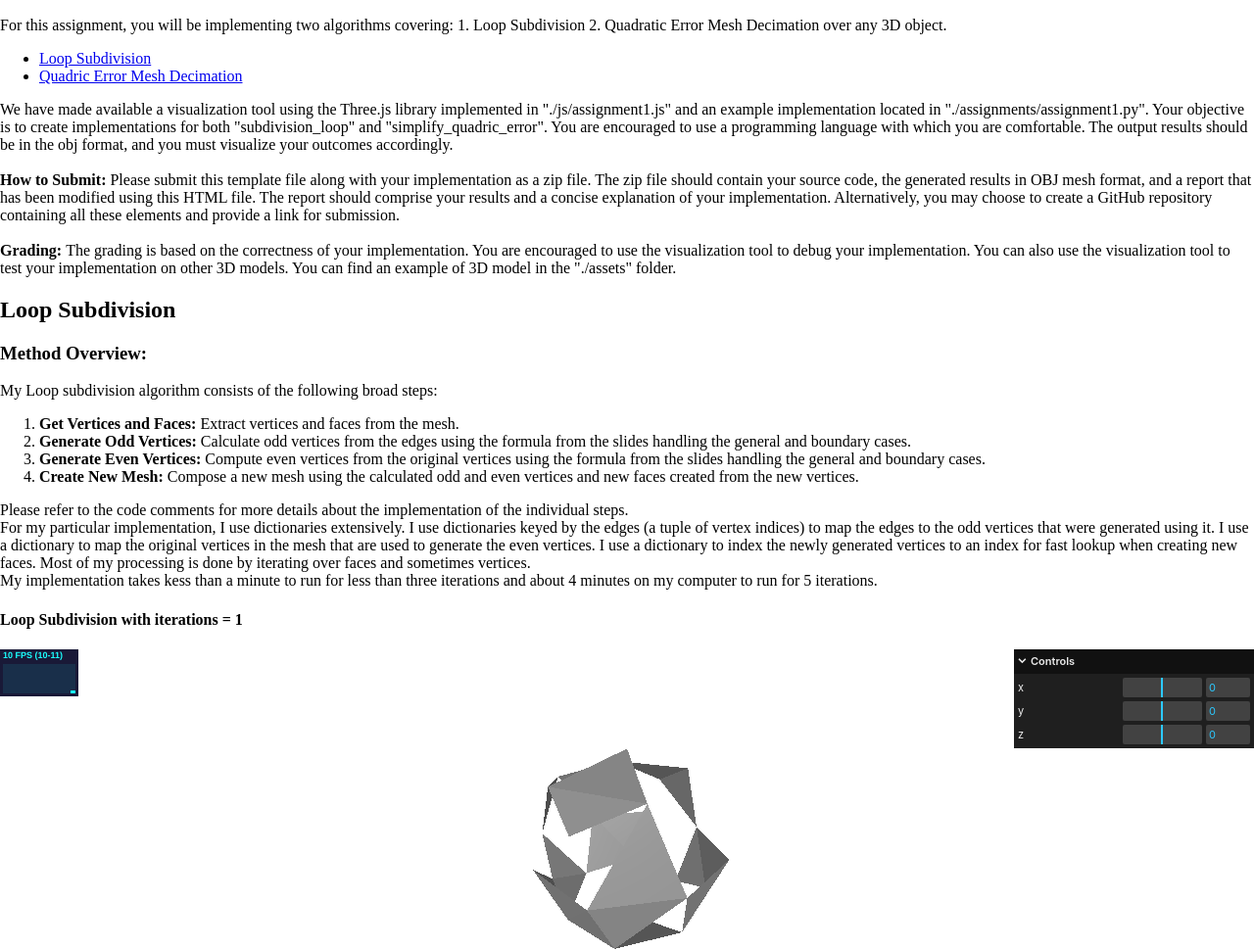
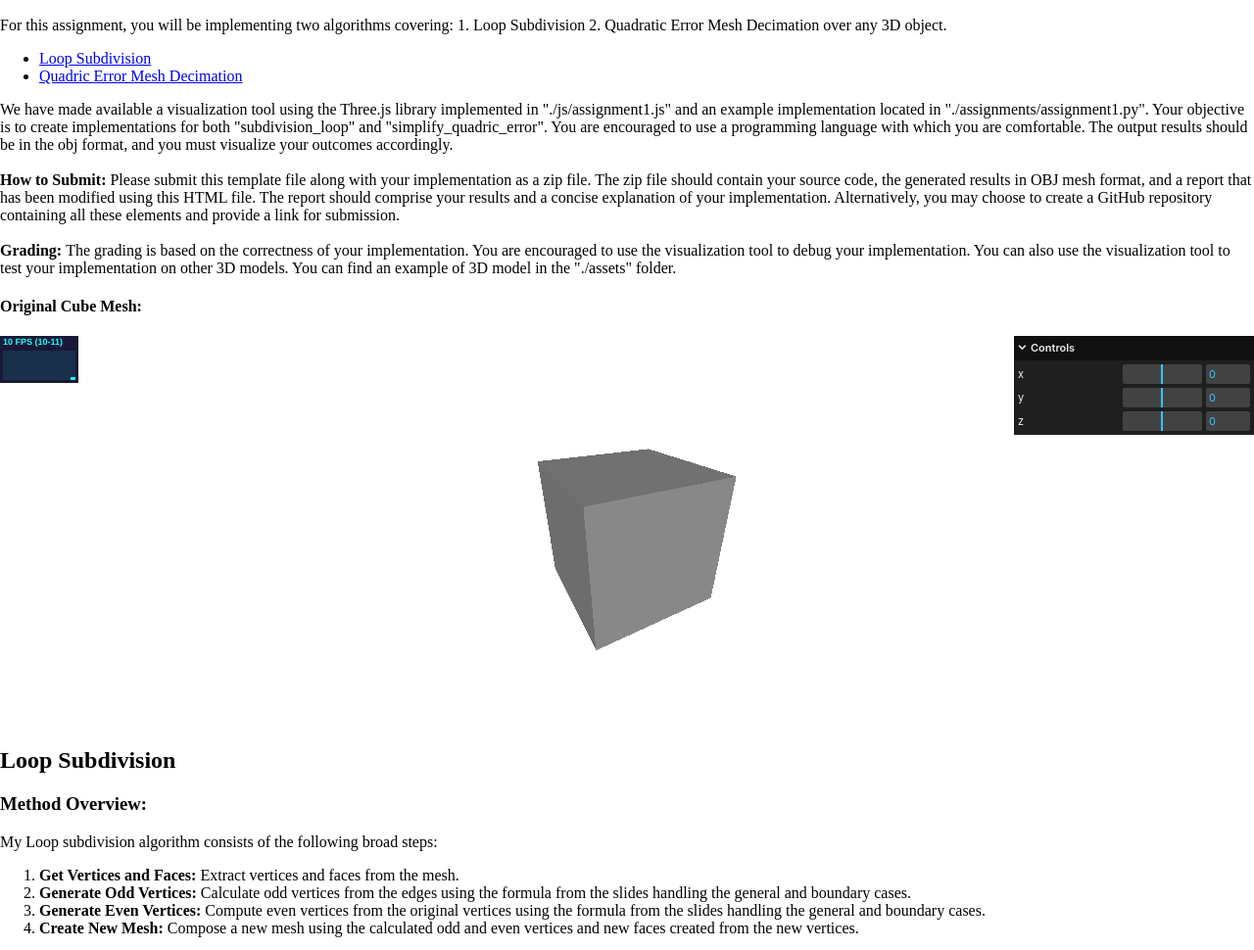
Before and after one commit to l0g1c-80m8/3d-vision-assignments, a plain HTML site: page html/assignment1.html in a window 1280 px wide. Shown: the part 110-1080 px from the top of the page at 98% size. Drawn offline with nearby package versions, Linux system fonts and the light colour scheme; animation ran at ten frames a second.

Commit message:
render the original cube as well

```diff
--- a/html/assignment1.html
+++ b/html/assignment1.html
@@ -28,6 +28,10 @@
 			<b>How to Submit: </b>Please submit this template file along with your implementation as a zip file. The zip file should contain your source code, the generated results in OBJ mesh format, and a report that has been modified using this HTML file. The report should comprise your results and a concise explanation of your implementation. Alternatively, you may choose to create a GitHub repository containing all these elements and provide a link for submission.
 			<br><br>
 			<b>Grading: </b>The grading is based on the correctness of your implementation. You are encouraged to use the visualization tool to debug your implementation. You can also use the visualization tool to test your implementation on other 3D models. You can find an example of 3D model in the "./assets" folder.
+		<div>
+			<h4>Original Cube Mesh:</h4>
+			<div id="container0"></div>
+		</div>
 		<div>
 			<h2>Loop Subdivision</h2>
 			<h3>Method Overview:</h3>
--- a/js/assignment1.js
+++ b/js/assignment1.js
@@ -4,7 +4,7 @@ import { GUI } from 'three/addons/libs/lil-gui.module.min.js';
 import { OrbitControls } from 'three/addons/controls/OrbitControls.js';
 import { OBJLoader } from 'three/addons/loaders/OBJLoader.js';
 
-const render = (containerId, asset) => {
+const render = (containerId, asset, camera_z=0.7) => {
 	const container = document.getElementById(containerId);
 	container.style.position = 'relative';
 
@@ -56,7 +56,7 @@ const render = (containerId, asset) => {
 			}
 		);
 
-		camera.position.z = 0.7;
+		camera.position.z = camera_z;
 	}
 
 	function initSTATS() {
@@ -110,6 +110,9 @@ const render = (containerId, asset) => {
 	animate();
 };
 
+// original mesh:
+render('container0', '../assets/cube.obj', 4);
+
 // loop subdivision:
 render('container1', '../assets/assignment1/cube_subdivided_iterations_1.obj');
 render('container2', '../assets/assignment1/cube_subdivided_iterations_3.obj');
```
